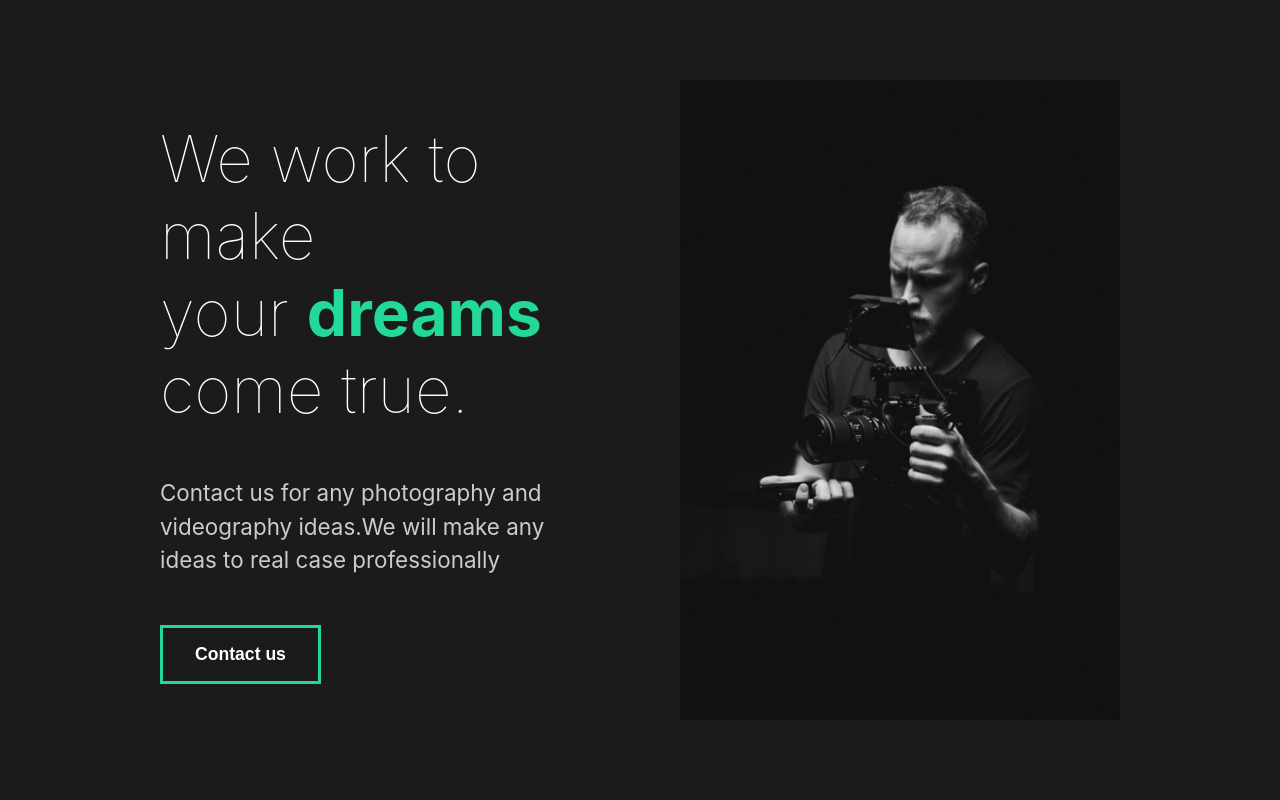
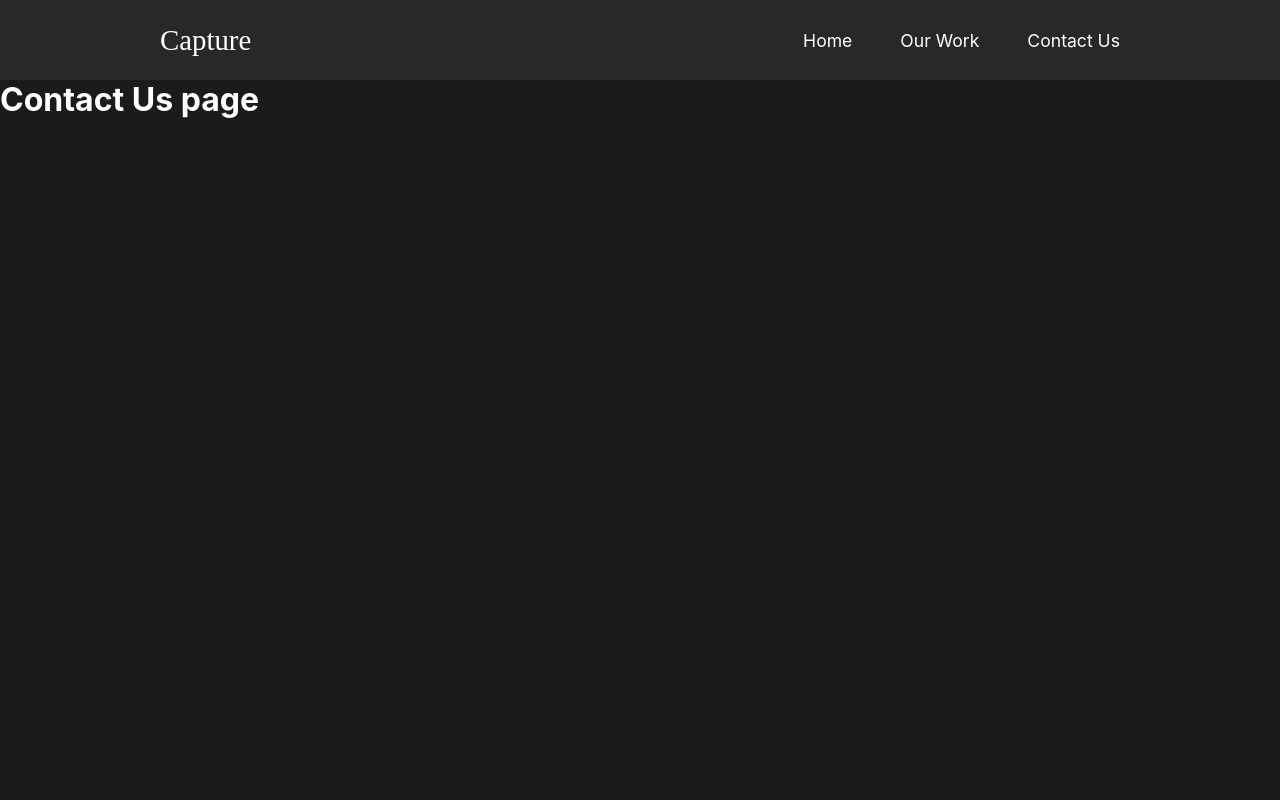
Before and after one commit to KaungKhantThar7777/capture, a React (Create React App) app: page /contact in a window 1280 px wide. Shown: the top 800 px of the page. Built offline with nearby package versions, Linux system fonts and the light colour scheme; the HTML template or start-up script is replaced by a standard one.

Commit message:
Added Navbar

```diff
--- a/src/App.js
+++ b/src/App.js
@@ -1,11 +1,21 @@
+import { Route, Switch } from "react-router-dom";
+import Nav from "./components/Nav";
 import { GlobalStyle } from "./GlobalStyle";
+import ContactUspage from "./pages/ContactUspage";
 import HomePage from "./pages/HomePage";
+import OurWorkPage from "./pages/OurWorkPage";
 
 function App() {
   return (
     <div className="App">
       <GlobalStyle />
-      <HomePage />
+      <Nav />
+      <Switch>
+        <Route exact path="/" component={HomePage} />
+        <Route path="/work" component={OurWorkPage} />
+        <Route path="/contact" component={ContactUspage} />
+        <HomePage />
+      </Switch>
     </div>
   );
 }
--- /dev/null
+++ b/src/components/Nav.js
@@ -0,0 +1,53 @@
+import React from "react";
+import { Link } from "react-router-dom";
+import styled from "styled-components";
+
+const Nav = () => {
+  return (
+    <StyledNav>
+      <h1>
+        <Link id="logo" to="/">
+          Capture
+        </Link>
+      </h1>
+      <ul>
+        <li>
+          <Link to="/">Home</Link>
+        </li>
+        <li>
+          <Link to="/work">Our Work</Link>
+        </li>
+        <li>
+          <Link to="/contact">Contact Us</Link>
+        </li>
+      </ul>
+    </StyledNav>
+  );
+};
+
+const StyledNav = styled.nav`
+  min-height: 10vh;
+  display: flex;
+  justify-content: space-between;
+  align-items: center;
+  padding: 1rem 10rem;
+  background-color: #282828;
+  a {
+    color: white;
+    text-decoration: none;
+  }
+  #logo {
+    font-size: 1.8rem;
+    font-family: "Lobster", cursive;
+    font-weight: lighter;
+  }
+  ul {
+    display: flex;
+    list-style-type: none;
+    li {
+      margin-left: 3rem;
+    }
+  }
+`;
+
+export default Nav;
--- a/src/index.js
+++ b/src/index.js
@@ -1,11 +1,14 @@
 import React from "react";
 import ReactDOM from "react-dom";
 import App from "./App";
+import { BrowserRouter } from "react-router-dom";
 import reportWebVitals from "./reportWebVitals";
 
 ReactDOM.render(
   <React.StrictMode>
-    <App />
+    <BrowserRouter>
+      <App />
+    </BrowserRouter>
   </React.StrictMode>,
   document.getElementById("root")
 );
--- /dev/null
+++ b/src/pages/ContactUspage.js
@@ -0,0 +1,11 @@
+import React from "react";
+
+const ContactUspage = () => {
+  return (
+    <div>
+      <h1>Contact Us page</h1>
+    </div>
+  );
+};
+
+export default ContactUspage;
--- /dev/null
+++ b/src/pages/OurWorkPage.js
@@ -0,0 +1,11 @@
+import React from "react";
+
+const OurWorkPage = () => {
+  return (
+    <div>
+      <h1>Our Work</h1>
+    </div>
+  );
+};
+
+export default OurWorkPage;
```
